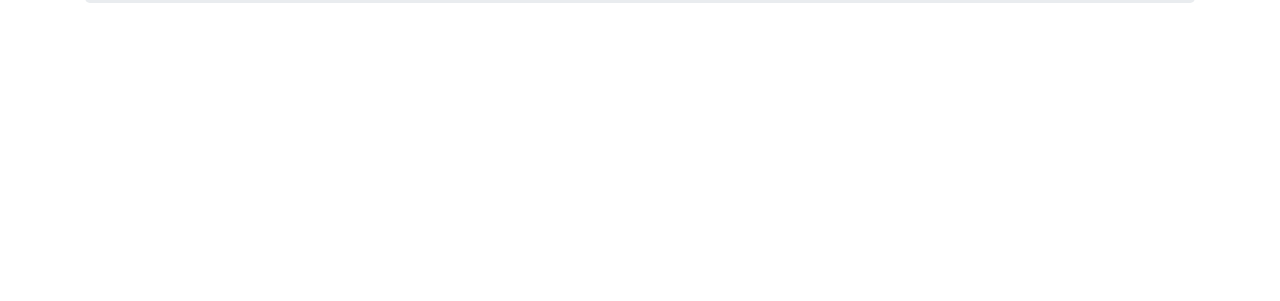
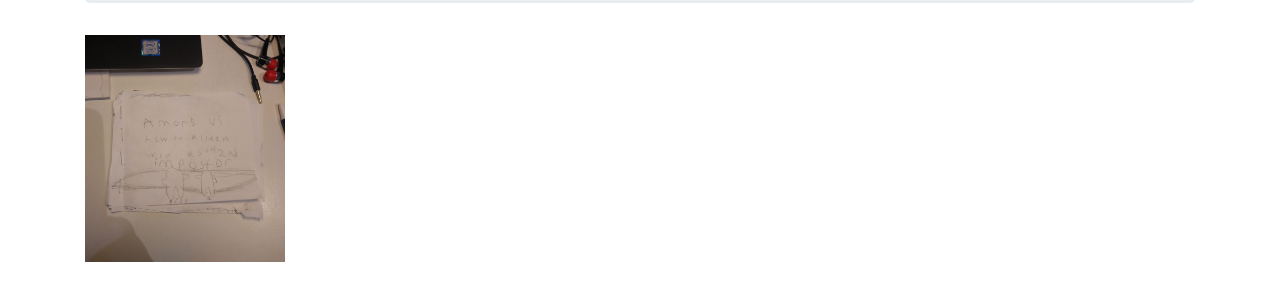
Before and after one commit to DanielSivyakov/AmongUsImposterComics_Books, a plain HTML site: page index.html in a window 1280 px wide. Shown: the part 181-482 px from the top of the page. Drawn offline with nearby package versions, Linux system fonts and the light colour scheme.

Commit message:
Update index.html

```diff
--- a/index.html
+++ b/index.html
@@ -16,6 +16,7 @@
         <div class="jumbotron">
             <h1>Hello! I am Daniel and I love video game Among Us!</h1>
         </div>
+        <img src="pictures/IMG_20201105_200644428.jpg" alt="My Book" width="200" />
     </div>
 </body>
 </html>
```
